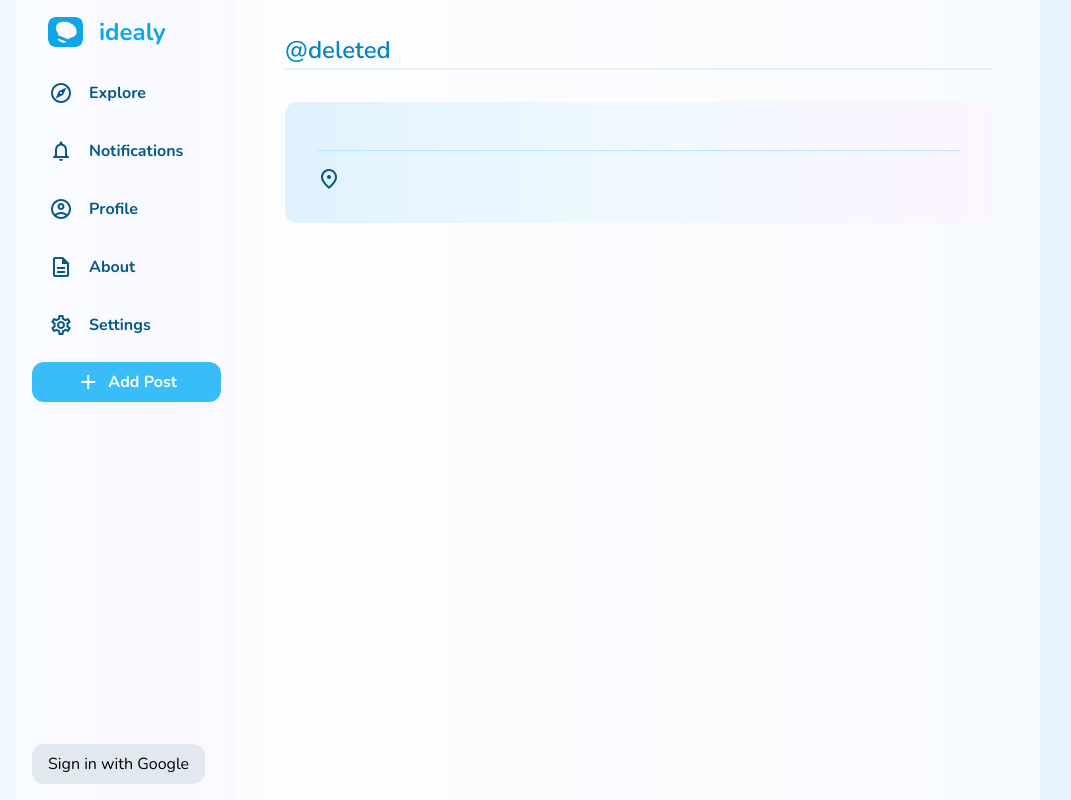
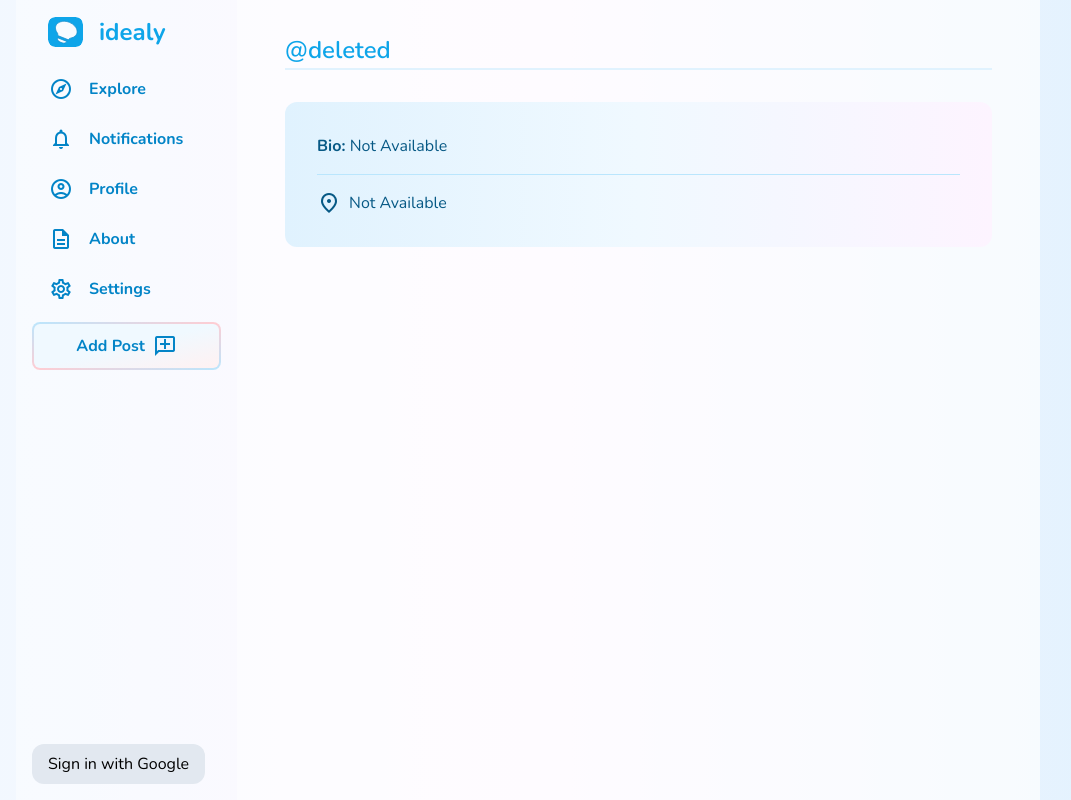
Before and after one commit to kaye360/firebase-twitter-clone, a React (Vite) app: page /profile in a window 1280 px wide. Shown: the top 800 px of the page, without its empty margins (112-1183 px from the left). Built offline with nearby package versions, Linux system fonts and the light colour scheme; no server answers; the database is empty.

Commit message:
update UI, add gradient borders, improve buttons

```diff
--- a/src/components/Layout.tsx
+++ b/src/components/Layout.tsx
@@ -9,6 +9,8 @@ import { doc, getDoc, setDoc } from "firebase/firestore"
 import { db } from "../../firebase-config"
 import NavLinks from "./NavLinks"
 import Lightbulb from "../assets/logo.svg"
+import { Link } from "react-router-dom"
+import Button from "./Button"
 
 interface LayoutProps {
     children: ReactElement
@@ -76,18 +78,22 @@ function UserAvatar() : JSX.Element {
     const appContext = useContext(AppContext)
 
     return(
-        <div className="flex items-center justify-between flex-wrap gap-4 mt-auto">
-            <div>
-                @{appContext?.userHandle}
-            </div>
+        <div className="flex items-center flex-wrap gap-2 mt-auto">
 
             { appContext?.firebaseAuth?.photoURL &&
                 <Avatar src={appContext?.firebaseAuth?.photoURL} />
             }
 
-            <button onClick={signOutOfGoogle} className="block w-full border border-sky-200 rounded-lg hover:border-sky-400">
+            <div className="font-bold text-sky-600">
+                <Link to="/profile" className="hover:underline hover:text-rose-500">
+                    @{appContext?.userHandle}
+                </Link>
+            </div>
+
+            <Button onClick={signOutOfGoogle} className="block w-full px-2 py-[4px] border border-sky-200 bg-sky-100 rounded-lg hover:border-sky-400 text-sky-700 justify-center">
                 Sign out
-            </button>
+            </Button>
+
         </div>
     )
 }
--- a/src/components/NavLinks.tsx
+++ b/src/components/NavLinks.tsx
@@ -3,6 +3,7 @@ import { Link } from "react-router-dom"
 import { AppContext } from "../App"
 import CreatePost from "../modals/CreatePost"
 import Icon from "./Icon"
+import Button from "./Button"
 
 
 
@@ -25,7 +26,7 @@ export default function NavLinks() {
 
 function NavWrapper({children} : {children : JSX.Element[]}) {
     return (
-        <ul className="flex flex-col gap-0 mt-4 text-md text-sky-800">{children}</ul>
+        <ul className="flex flex-col gap-0 mt-4 text-md text-sky-600">{children}</ul>
     )
 }
 
@@ -43,7 +44,7 @@ interface NavLinkProps {
 function NavLink({to, icon, className = '', children} :  NavLinkProps) {
     return (
         <li>
-            <Link to={to} className={`nav-link flex items-center w-full px-4 py-4 gap-4 font-bold hover:text-rose-400 rounded-xl border border-transparent hover:border-rose-200 transition-all duration-100 ${className}`}>
+            <Link to={to} className={`nav-link flex items-center w-full px-4 py-3 gap-4 font-bold hover:text-rose-400 rounded-xl border border-transparent hover:border-rose-200 transition-all duration-100 ${className}`}>
                 <Icon icon={icon}  className="nav-icon"/>
                 {children}
             </Link>
@@ -60,15 +61,17 @@ function CreatePostBtn() {
 
     return (
         <li>
-            <button
-                className="flex items-center gap-2 justify-center mt-2 bg-sky-400 text-white font-bold w-full p-2 rounded-xl hover:bg-rose-500 transition-all duration-100"
+            <Button
+                className="relative mt-2 h-12 bg-gradient-to-br from-sky-200 via-rose-200 to-sky-200  text-sky-600 font-bold w-full rounded-lg hover:bg-rose-500 transition-all duration-100"
                 onClick={ () => {
                     appContext?.setModal(<CreatePost closeModal={appContext.closeModal} />)
                 }}
             >
-                <Icon icon="add" />
-                Add Post
-            </button>
+                <span className="absolute inset-[2px] flex items-center gap-2 justify-center rounded-md bg-gradient-to-br from-sky-50 to-rose-50 via-sky-50 hover:from-rose-100 hover:to-rose-100 hover:via-sky-100 transition-all">
+                    Add Post
+                    <Icon icon="add_comment" className="rotate-y-180" />
+                </span>
+            </Button>
         </li>
     )
 }
--- a/src/components/PostCard/PostCardElement.tsx
+++ b/src/components/PostCard/PostCardElement.tsx
@@ -33,8 +33,8 @@ export default function PostCardElement({ post, isLoaded, isShowingViewPostBtn }
 
 
     return (
-        <div className="flex flex-col gap-4 w-full border-2 border-sky-100 p-6 rounded-xl shadow-lg shadow-sky-50">
-
+        <div className="p-[2px] rounded-xl bg-gradient-to-br from-sky-200 via-rose-200 to-sky-200 shadow-lg shadow-sky-50">
+            <div className="flex flex-col gap-4 p-4 rounded-xl bg-white">
                 <PostCardHeader post={post as Post} isLoaded={isLoaded} />
 
                 <div className="mt-2">
@@ -58,7 +58,7 @@ export default function PostCardElement({ post, isLoaded, isShowingViewPostBtn }
                 }
 
                 <PostCardActions post={post as Post} />
-
+            </div>
         </div>
     )
 }
--- a/src/components/PostList.tsx
+++ b/src/components/PostList.tsx
@@ -6,7 +6,9 @@ import PostCard from "./PostCard"
 
 export default function PostList({userId} : UseGetPostsProps) {
 
+
     const posts: Post[] | null = useGetPosts({userId})
+
 
     return (
         <>
--- a/src/hooks/useGetPosts.tsx
+++ b/src/hooks/useGetPosts.tsx
@@ -39,7 +39,7 @@ export default function useGetPosts( { userId } : UseGetPostsProps ) : Post[] |
                 }))
             )
         })()
-    }, [])
+    }, [userId])
 
     return posts
 }
--- a/src/index.css
+++ b/src/index.css
@@ -29,7 +29,7 @@
         font-size: 1.5rem;
         font-weight: 600;
         border-bottom: 2px solid var(--sky-100);
-        color : var(--sky-600);
+        color : var(--sky-500);
     }
 
     h2 {
@@ -51,6 +51,10 @@
 
     @layer components {
 
+        .rotate-y-180 {
+            rotate: y 180deg;
+        }
+
         .nav-link:hover .nav-icon,
         .nav-link:focus-visible .nav-icon {
             color : rgb(251 113 133);
--- a/src/pages/Explore.tsx
+++ b/src/pages/Explore.tsx
@@ -18,7 +18,7 @@ export default function Explore() {
 	)
 
 	return (
-		<div className="flex flex-col gap-8 rounded-xl p-4">
+		<div className="flex flex-col gap-8 rounded-xl">
 
 			<h1><Icon icon="explore" /> Explore</h1>
 
--- a/src/pages/Profile.tsx
+++ b/src/pages/Profile.tsx
@@ -14,14 +14,14 @@ export default function Profile() {
     const { id }          = useParams()
     const [user, setUser] = useState<User | null>(null)
     const appContext      = useContext(AppContext)
-    const userId          = id ? id : appContext?.firebaseAuth?.uid
+    let userId            = id ? id : appContext?.firebaseAuth?.uid
 
     useEffect( () => {
         ( async function loadUserData () {
             const userData = await getUser(userId) as User
             setUser(userData)
         })()
-    }, [])
+    }, [id])
 
 
 
@@ -43,13 +43,13 @@ export default function Profile() {
 
             <div className='flex flex-col gap-4 bg-gradient-to-r from-sky-100 via-sky-50 to-fuchsia-50 text-sky-800 p-8 rounded-xl'>
                 <div>
-                    { user?.bio }
+                    <span className='font-bold'>Bio: </span>{ user?.bio || 'Not Available' }
                 </div>
 
                 <div className='h-[1px] bg-sky-200'></div>
 
                 <div className='flex items-center gap-2'>
-                    <Icon icon="place" /> {user?.location}
+                    <Icon icon="place" /> {user?.location || 'Not Available'}
                 </div>
             </div>
 
```
Lines whose indentation alone changed are shown as unchanged.
